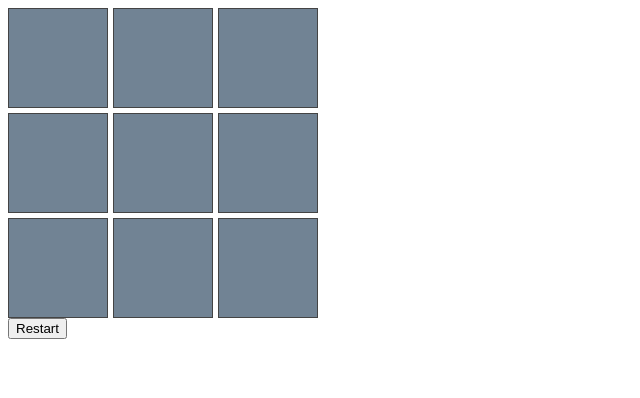
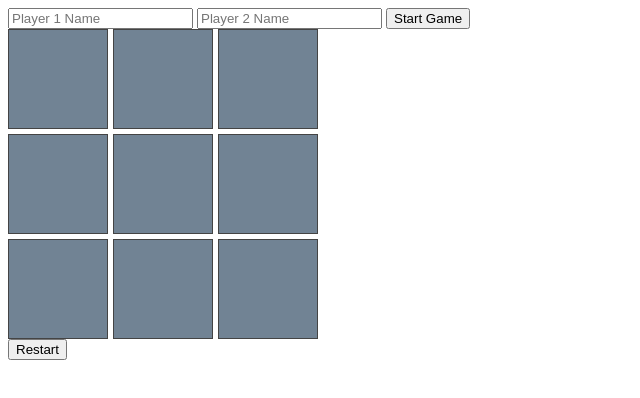
Before and after one commit to jwhousemo10/Project-Tic-Tac-Toe, a plain HTML site: page index.html in a window 1280 px wide. Shown: the whole page, without its empty margins (0-640 px from the left). Drawn offline with Linux system fonts and the light colour scheme.

Commit message:
add form to index.html

```diff
--- a/index.html
+++ b/index.html
@@ -7,9 +7,15 @@
     <link rel="stylesheet" href="styles.css">
 </head>
 <body>
+    <form id="player-form">
+        <input type="text" id="player1-name" placeholder="Player 1 Name" required />
+        <input type="text" id="player2-name" placeholder="Player 2 Name" required />
+        <button type="submit">Start Game</button>
+    </form>
     <div id="gameboard"></div>
     <div id="result"></div>
     <button id="restart">Restart</button>
+
     <script src="script.js"></script>
 </body>
 </html>
```
